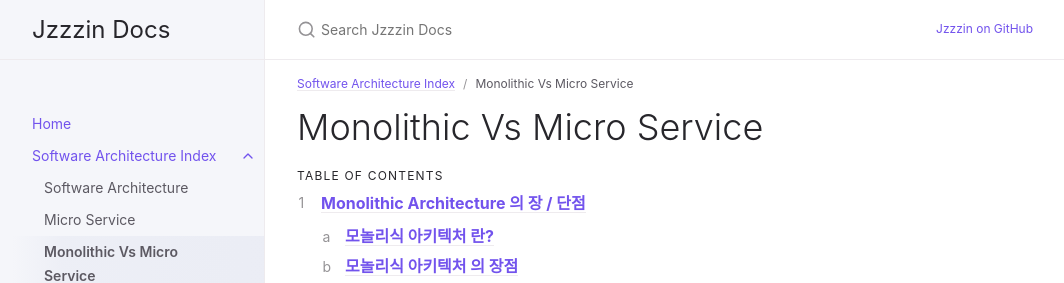
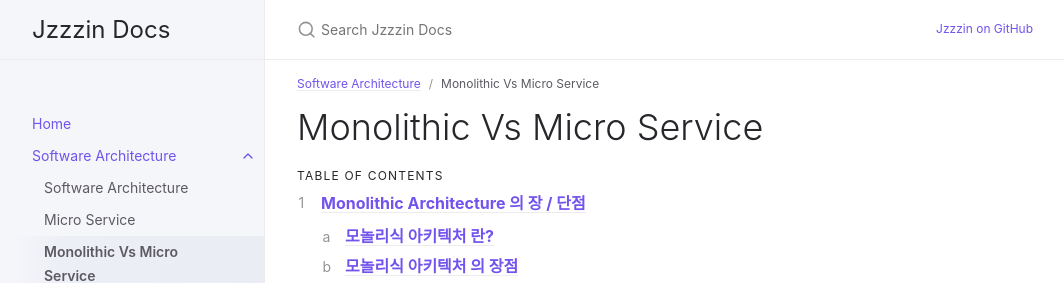
Before and after one commit to Jzzzin/Jzzzin.github.io, a Jekyll site: the page built from docs/software-architecture/monolithic-microservice.md, in a window 1280 px wide and 900 px high. Shown: the top 283 px of the window, without its empty margins (107-1171 px from the left). Built offline with Jekyll 4.4.1, drawn with Linux system fonts in a browser that asks for light colours.

Commit message:
Change Title

```diff
--- a/docs/software-architecture/microservice.md
+++ b/docs/software-architecture/microservice.md
@@ -1,7 +1,7 @@
 ---
 layout: default
 title: Micro Service
-parent: Software Architecture Index
+parent: Software Architecture
 nav_order: 2
 ---
 
--- a/docs/software-architecture/monolithic-microservice.md
+++ b/docs/software-architecture/monolithic-microservice.md
@@ -1,7 +1,7 @@
 ---
 layout: default
 title: Monolithic Vs Micro Service
-parent: Software Architecture Index
+parent: Software Architecture
 nav_order: 3
 ---
 
--- a/docs/software-architecture/software-architecture-index.md
+++ b/docs/software-architecture/software-architecture-index.md
@@ -1,7 +1,9 @@
 ---
 layout: default
-title: Software Architecture Index
+title: Software Architecture
 nav_order: 2
 has_children: true
 permalink: /docs/software-architecture
 ---
+
+# Software Architecture
--- a/docs/software-architecture/software-architecture.md
+++ b/docs/software-architecture/software-architecture.md
@@ -1,7 +1,7 @@
 ---
 layout: default
 title: Software Architecture
-parent: Software Architecture Index
+parent: Software Architecture
 nav_order: 1
 ---
 
```
